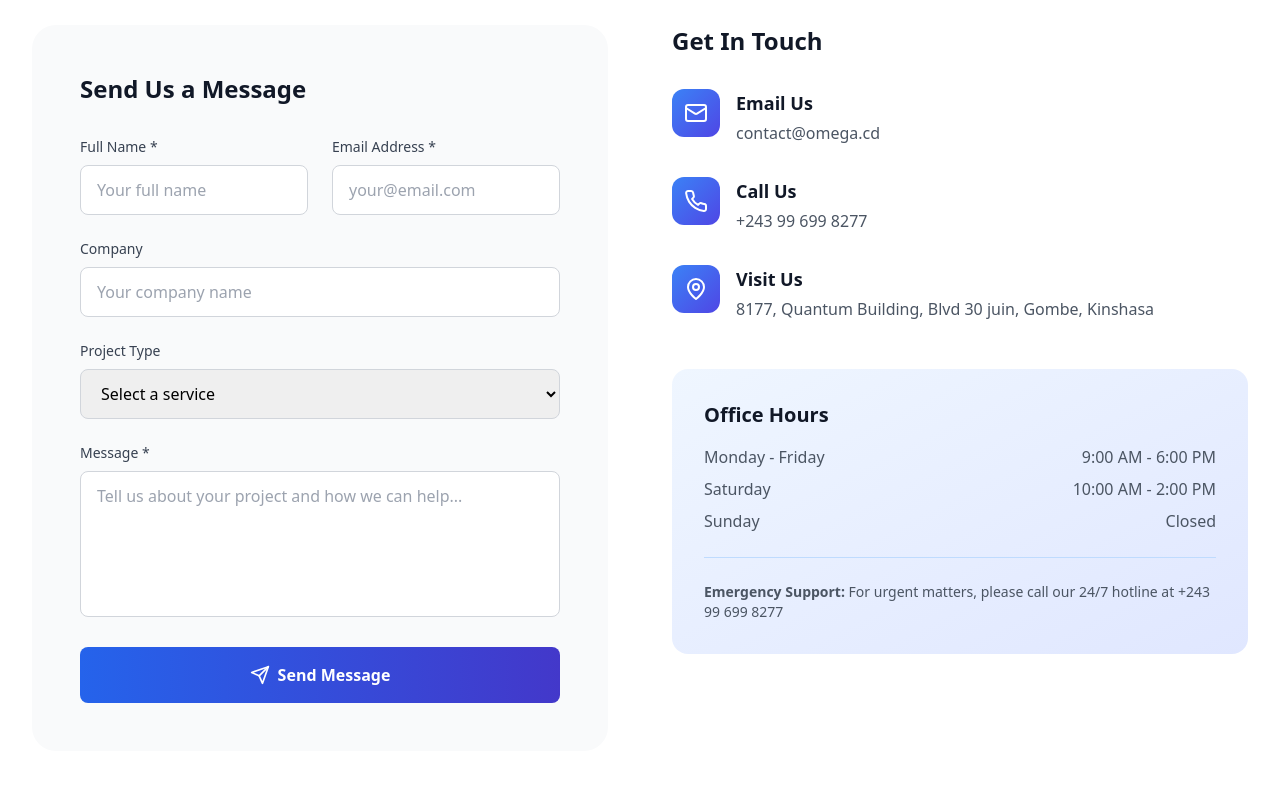
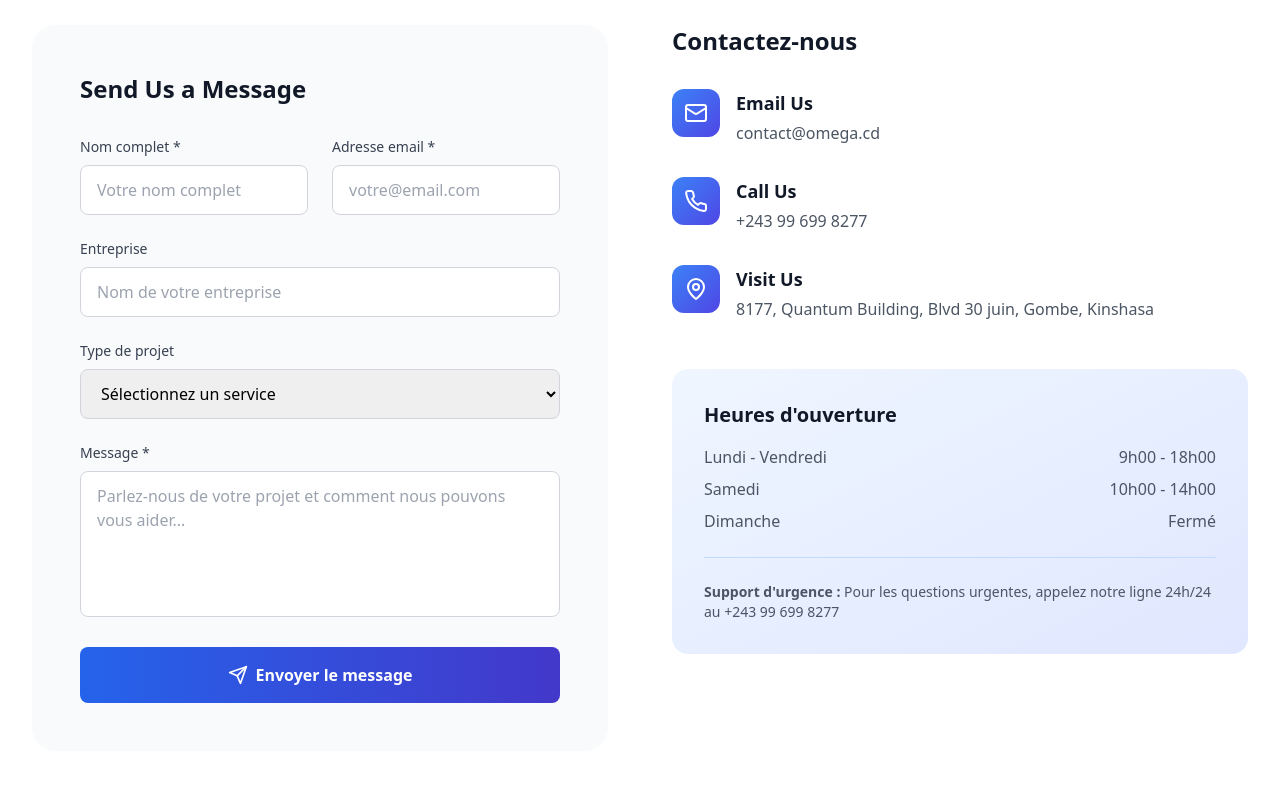
Before and after one commit to Jiwe-Holding/omega_site, a React (Vite) app: page / in a window 1280 px wide. Shown: the part 7440-8240 px from the top of the page. Built offline with nearby package versions, Linux system fonts and the light colour scheme; no server answers.

Commit message:
feat: dynamise contact form

```diff
--- a/index.html
+++ b/index.html
@@ -2,7 +2,7 @@
 <html lang="en">
   <head>
     <meta charset="UTF-8" />
-    <link rel="icon" type="image" href="assets/favicon.png" />
+    <link rel="icon" type="image" href="assets/img/favicon.png" />
     <meta name="viewport" content="width=device-width, initial-scale=1.0" />
     <title>Omega Research &amp; Consulting</title>
   </head>
--- a/package.json
+++ b/package.json
@@ -10,6 +10,7 @@
     "preview": "vite preview"
   },
   "dependencies": {
+    "@emailjs/browser": "^4.4.1",
     "framer-motion": "^12.23.6",
     "lucide-react": "^0.344.0",
     "react": "^18.3.1",
--- a/src/components/Contact.tsx
+++ b/src/components/Contact.tsx
@@ -1,5 +1,6 @@
-import React, { useState } from 'react';
-import { Mail, Phone, MapPin, Send, CheckCircle } from 'lucide-react';
+import React, { useState, useRef } from 'react';
+import emailjs from '@emailjs/browser';
+import { Mail, Phone, MapPin, Send, CheckCircle, AlertCircle } from 'lucide-react';
 
 const Contact = () => {
   const [formData, setFormData] = useState({
@@ -10,14 +11,57 @@ const Contact = () => {
     message: ''
   });
   const [isSubmitted, setIsSubmitted] = useState(false);
+  const [isLoading, setIsLoading] = useState(false);
+  const [error, setError] = useState('');
+  const form = useRef<HTMLFormElement>(null);
 
-  const handleSubmit = (e: React.FormEvent) => {
+  // Configuration EmailJS - À remplacer par tes vraies clés
+  const EMAILJS_SERVICE_ID = import.meta.env.REACT_APP_EMAILJS_SERVICE_ID;
+  const EMAILJS_TEMPLATE_ID = import.meta.env.REACT_APP_EMAILJS_TEMPLATE_ID;
+  const EMAILJS_PUBLIC_KEY = import.meta.env.REACT_APP_EMAILJS_PUBLIC_KEY;
+
+  const handleSubmit = async (e: React.FormEvent<HTMLFormElement>) => {
     e.preventDefault();
-    setIsSubmitted(true);
-    setTimeout(() => setIsSubmitted(false), 3000);
+    setIsLoading(true);
+    setError('');
+
+    try {
+      // Simulation d'EmailJS (remplace par le vrai code)
+      if (form.current) {
+        await emailjs.sendForm(
+          EMAILJS_SERVICE_ID,
+          EMAILJS_TEMPLATE_ID,
+          form.current,
+          EMAILJS_PUBLIC_KEY
+        );
+      } else {
+        throw new Error('Form reference is null.');
+      }
+
+      // Simulation pour la démo
+      await new Promise(resolve => setTimeout(resolve, 2000));
+
+      setIsSubmitted(true);
+      setFormData({
+        name: '',
+        email: '',
+        company: '',
+        subject: '',
+        message: ''
+      });
+
+      setTimeout(() => setIsSubmitted(false), 5000);
+    } catch (error) {
+      console.error('Erreur lors de l\'envoi:', error);
+      setError('Une erreur est survenue lors de l\'envoi. Veuillez réessayer.');
+    } finally {
+      setIsLoading(false);
+    }
   };
 
-  const handleChange = (e: React.ChangeEvent<HTMLInputElement | HTMLTextAreaElement | HTMLSelectElement>) => {
+  const handleChange = (
+    e: React.ChangeEvent<HTMLInputElement | HTMLTextAreaElement | HTMLSelectElement>
+  ) => {
     setFormData({
       ...formData,
       [e.target.name]: e.target.value
@@ -65,57 +109,139 @@ const Contact = () => {
           <div className="grid lg:grid-cols-2 gap-16">
             <div className="bg-gray-50 rounded-3xl p-8 lg:p-12">
               <h3 className="text-2xl font-bold text-gray-900 mb-8">Send Us a Message</h3>
-              {isSubmitted ? (
+
+              {/* Message de succès */}
+              {isSubmitted && (
                 <div className="text-center py-12">
                   <CheckCircle className="w-16 h-16 text-green-500 mx-auto mb-4" />
-                  <h4 className="text-xl font-semibold text-gray-900 mb-2">Message Sent!</h4>
-                  <p className="text-gray-600">We'll get back to you within 24 hours.</p>
+                  <h4 className="text-xl font-semibold text-gray-900 mb-2">Message envoyé avec succès !</h4>
+                  <p className="text-gray-600">Nous vous répondrons dans les 24 heures.</p>
                 </div>
-              ) : (
-                <form onSubmit={handleSubmit} className="space-y-6">
+              )}
+
+              {/* Message d'erreur */}
+              {error && (
+                <div className="mb-6 p-4 bg-red-50 border border-red-200 rounded-lg flex items-center">
+                  <AlertCircle className="w-5 h-5 text-red-500 mr-2" />
+                  <p className="text-red-700">{error}</p>
+                </div>
+              )}
+
+              {/* Formulaire */}
+              {!isSubmitted && (
+                <form ref={form} onSubmit={handleSubmit} className="space-y-6">
                   <div className="grid md:grid-cols-2 gap-6">
                     <div>
-                      <label htmlFor="name" className="block text-sm font-medium text-gray-700 mb-2">Full Name *</label>
-                      <input type="text" id="name" name="name" required value={formData.name} onChange={handleChange} className="w-full px-4 py-3 border border-gray-300 rounded-lg focus:ring-2 focus:ring-blue-500" placeholder="Your full name" />
+                      <label htmlFor="name" className="block text-sm font-medium text-gray-700 mb-2">
+                        Nom complet *
+                      </label>
+                      <input
+                        type="text"
+                        id="name"
+                        name="name"
+                        required
+                        value={formData.name}
+                        onChange={handleChange}
+                        className="w-full px-4 py-3 border border-gray-300 rounded-lg focus:ring-2 focus:ring-blue-500 focus:border-transparent"
+                        placeholder="Votre nom complet"
+                        disabled={isLoading}
+                      />
                     </div>
                     <div>
-                      <label htmlFor="email" className="block text-sm font-medium text-gray-700 mb-2">Email Address *</label>
-                      <input type="email" id="email" name="email" required value={formData.email} onChange={handleChange} className="w-full px-4 py-3 border border-gray-300 rounded-lg focus:ring-2 focus:ring-blue-500" placeholder="your@email.com" />
+                      <label htmlFor="email" className="block text-sm font-medium text-gray-700 mb-2">
+                        Adresse email *
+                      </label>
+                      <input
+                        type="email"
+                        id="email"
+                        name="email"
+                        required
+                        value={formData.email}
+                        onChange={handleChange}
+                        className="w-full px-4 py-3 border border-gray-300 rounded-lg focus:ring-2 focus:ring-blue-500 focus:border-transparent"
+                        placeholder="votre@email.com"
+                        disabled={isLoading}
+                      />
                     </div>
                   </div>
 
                   <div>
-                    <label htmlFor="company" className="block text-sm font-medium text-gray-700 mb-2">Company</label>
-                    <input type="text" id="company" name="company" value={formData.company} onChange={handleChange} className="w-full px-4 py-3 border border-gray-300 rounded-lg focus:ring-2 focus:ring-blue-500" placeholder="Your company name" />
+                    <label htmlFor="company" className="block text-sm font-medium text-gray-700 mb-2">
+                      Entreprise
+                    </label>
+                    <input
+                      type="text"
+                      id="company"
+                      name="company"
+                      value={formData.company}
+                      onChange={handleChange}
+                      className="w-full px-4 py-3 border border-gray-300 rounded-lg focus:ring-2 focus:ring-blue-500 focus:border-transparent"
+                      placeholder="Nom de votre entreprise"
+                      disabled={isLoading}
+                    />
                   </div>
 
                   <div>
-                    <label htmlFor="subject" className="block text-sm font-medium text-gray-700 mb-2">Project Type</label>
-                    <select id="subject" name="subject" value={formData.subject} onChange={handleChange} className="w-full px-4 py-3 border border-gray-300 rounded-lg focus:ring-2 focus:ring-blue-500">
-                      <option value="">Select a service</option>
-                      <option value="research-analytics">Research Analytics</option>
-                      <option value="strategic-consulting">Strategic Consulting</option>
-                      <option value="custom-solutions">Custom Solutions</option>
-                      <option value="innovation-consulting">Innovation Consulting</option>
-                      <option value="other">Other</option>
+                    <label htmlFor="subject" className="block text-sm font-medium text-gray-700 mb-2">
+                      Type de projet
+                    </label>
+                    <select
+                      id="subject"
+                      name="subject"
+                      value={formData.subject}
+                      onChange={handleChange}
+                      className="w-full px-4 py-3 border border-gray-300 rounded-lg focus:ring-2 focus:ring-blue-500 focus:border-transparent"
+                      disabled={isLoading}
+                    >
+                      <option value="">Sélectionnez un service</option>
+                      <option value="research-analytics">Analyse de recherche</option>
+                      <option value="strategic-consulting">Conseil stratégique</option>
+                      <option value="custom-solutions">Solutions personnalisées</option>
+                      <option value="innovation-consulting">Conseil en innovation</option>
+                      <option value="other">Autre</option>
                     </select>
                   </div>
 
                   <div>
-                    <label htmlFor="message" className="block text-sm font-medium text-gray-700 mb-2">Message *</label>
-                    <textarea id="message" name="message" required rows={5} value={formData.message} onChange={handleChange} className="w-full px-4 py-3 border border-gray-300 rounded-lg focus:ring-2 focus:ring-blue-500 resize-none" placeholder="Tell us about your project and how we can help..." />
+                    <label htmlFor="message" className="block text-sm font-medium text-gray-700 mb-2">
+                      Message *
+                    </label>
+                    <textarea
+                      id="message"
+                      name="message"
+                      required
+                      rows={5}
+                      value={formData.message}
+                      onChange={handleChange}
+                      className="w-full px-4 py-3 border border-gray-300 rounded-lg focus:ring-2 focus:ring-blue-500 focus:border-transparent resize-none"
+                      placeholder="Parlez-nous de votre projet et comment nous pouvons vous aider..."
+                      disabled={isLoading}
+                    />
                   </div>
 
-                  <button type="submit" className="w-full bg-gradient-to-r from-blue-600 to-indigo-700 text-white font-semibold py-4 px-8 rounded-lg hover:shadow-lg transition-all duration-300 transform hover:scale-105 flex items-center justify-center">
-                    <Send className="w-5 h-5 mr-2" />
-                    Send Message
+                  <button
+                    type="submit"
+                    disabled={isLoading}
+                    className="w-full bg-gradient-to-r from-blue-600 to-indigo-700 text-white font-semibold py-4 px-8 rounded-lg hover:shadow-lg transition-all duration-300 transform hover:scale-105 flex items-center justify-center disabled:opacity-50 disabled:cursor-not-allowed disabled:transform-none"
+                  >
+                    {isLoading ? (
+                      <>
+                        <div className="animate-spin rounded-full h-5 w-5 border-b-2 border-white mr-2"></div>
+                        Envoi en cours...
+                      </>
+                    ) : (
+                      <>
+                        <Send className="w-5 h-5 mr-2" />
+                        Envoyer le message
+                      </>
+                    )}
                   </button>
                 </form>
               )}
             </div>
 
             <div>
-              <h3 className="text-2xl font-bold text-gray-900 mb-8">Get In Touch</h3>
+              <h3 className="text-2xl font-bold text-gray-900 mb-8">Contactez-nous</h3>
               <div className="space-y-8 mb-12">
                 {contactInfo.map((info, index) => (
                   <div key={index} className="flex items-start space-x-4">
@@ -131,14 +257,16 @@ const Contact = () => {
               </div>
 
               <div className="bg-gradient-to-br from-blue-50 to-indigo-100 rounded-2xl p-8">
-                <h4 className="text-xl font-semibold text-gray-900 mb-4">Office Hours</h4>
+                <h4 className="text-xl font-semibold text-gray-900 mb-4">Heures d'ouverture</h4>
                 <div className="space-y-2 text-gray-600">
-                  <div className="flex justify-between"><span>Monday - Friday</span><span>9:00 AM - 6:00 PM</span></div>
-                  <div className="flex justify-between"><span>Saturday</span><span>10:00 AM - 2:00 PM</span></div>
-                  <div className="flex justify-between"><span>Sunday</span><span>Closed</span></div>
+                  <div className="flex justify-between"><span>Lundi - Vendredi</span><span>9h00 - 18h00</span></div>
+                  <div className="flex justify-between"><span>Samedi</span><span>10h00 - 14h00</span></div>
+                  <div className="flex justify-between"><span>Dimanche</span><span>Fermé</span></div>
                 </div>
                 <div className="mt-6 pt-6 border-t border-blue-200">
-                  <p className="text-sm text-gray-600"><strong>Emergency Support:</strong> For urgent matters, please call our 24/7 hotline at +243 99 699 8277</p>
+                  <p className="text-sm text-gray-600">
+                    <strong>Support d'urgence :</strong> Pour les questions urgentes, appelez notre ligne 24h/24 au +243 99 699 8277
+                  </p>
                 </div>
               </div>
             </div>
@@ -151,14 +279,23 @@ const Contact = () => {
           <div className="text-center mb-12">
             <div className="inline-flex items-center mb-2 justify-center">
               <div className="w-16 h-0.5 bg-blue-600"></div>
-              <span className="text-sm font-semibold text-blue-600 uppercase mx-3">Branches</span>
+              <span className="text-sm font-semibold text-blue-600 uppercase mx-3">Succursales</span>
               <div className="w-16 h-0.5 bg-blue-600"></div>
             </div>
-            <h2 className="text-4xl font-bold text-gray-900">Worldwide Offices</h2>
+            <h2 className="text-4xl font-bold text-gray-900">Bureaux dans le monde</h2>
           </div>
           <div className="mapouter">
             <div className="gmap_canvas">
-              <iframe width="100%" height="550" id="gmap_canvas" src="https://maps.google.com/maps?q=quantum%20bldg&t=&z=17&ie=UTF8&iwloc=&output=embed" frameBorder="0" scrolling="no" marginHeight={0} marginWidth={0}></iframe>
+              <iframe
+                width="100%"
+                height="550"
+                id="gmap_canvas"
+                src="https://maps.google.com/maps?q=quantum%20bldg&t=&z=17&ie=UTF8&iwloc=&output=embed"
+                frameBorder="0"
+                scrolling="no"
+                marginHeight={0}
+                marginWidth={0}
+              ></iframe>
             </div>
           </div>
         </div>
@@ -168,11 +305,22 @@ const Contact = () => {
         <div className="max-w-7xl mx-auto px-4 sm:px-6 lg:px-8">
           <div className="cta-wrap grid lg:grid-cols-2 gap-16 items-center">
             <div>
-              <h3 className="text-3xl font-bold text-gray-900 mb-4">Subscribe to our newsletter</h3>
-              <form className="flex flex-col sm:flex-row gap-4">
-                <input type="email" name="email" placeholder="Enter your email" className="input w-full sm:w-auto flex-grow px-4 py-3 border border-gray-300 rounded-lg focus:ring-2 focus:ring-blue-500" required />
-                <button type="submit" className="px-6 py-3 bg-blue-600 text-white rounded-lg hover:bg-blue-700 transition">Subscribe</button>
-              </form>
+              <h3 className="text-3xl font-bold text-gray-900 mb-4">Abonnez-vous à notre newsletter</h3>
+              <div className="flex flex-col sm:flex-row gap-4">
+                <input
+                  type="email"
+                  name="email"
+                  placeholder="Entrez votre email"
+                  className="input w-full sm:w-auto flex-grow px-4 py-3 border border-gray-300 rounded-lg focus:ring-2 focus:ring-blue-500"
+                  required
+                />
+                <button
+                  type="submit"
+                  className="px-6 py-3 bg-blue-600 text-white rounded-lg hover:bg-blue-700 transition"
+                >
+                  S'abonner
+                </button>
+              </div>
             </div>
           </div>
         </div>
```
Also changed, not shown: 1 other file (tests, documents, lock files or other folders).
